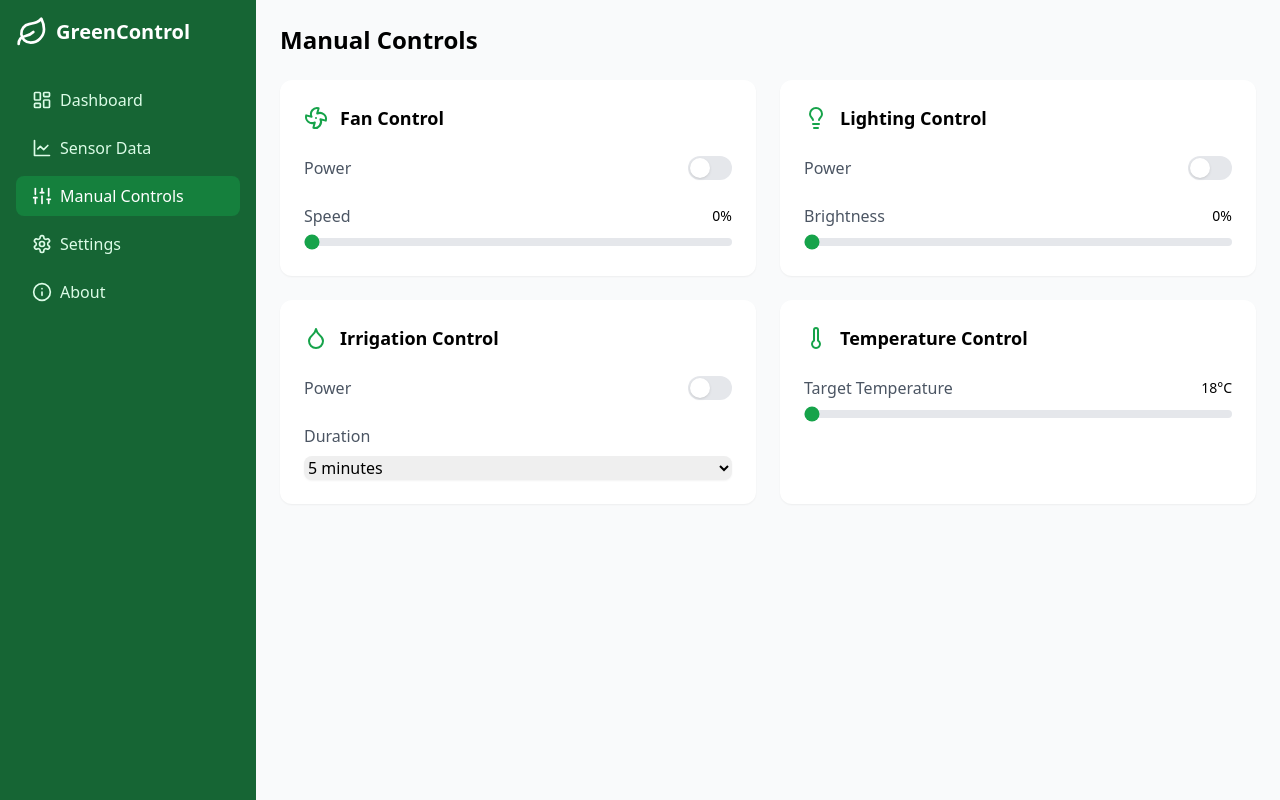
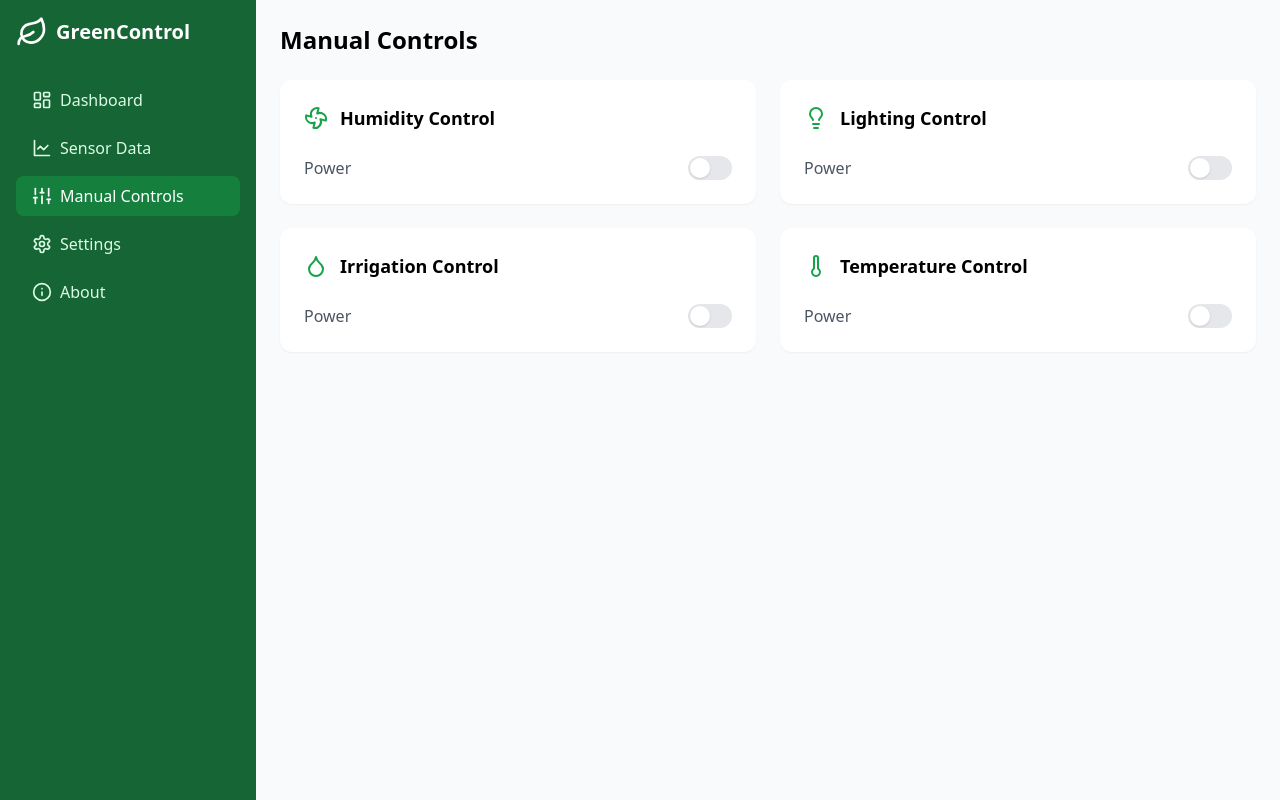
Before and after one commit to KaviduIsura/ps-frontend, a React (Vite) app: page /controls in a window 1280 px wide. Built offline with nearby package versions, Linux system fonts and the light colour scheme.

Commit message:
update the UI

```diff
--- a/src/components/controls/ConfirmDialog.tsx
+++ b/src/components/controls/ConfirmDialog.tsx
@@ -12,17 +12,10 @@ export function ConfirmDialog({ isOpen, onClose, onConfirm, changes, type }: Con
   if (!isOpen) return null;
 
   const formatChanges = () => {
-    const parts = [];
-    if (changes.enabled !== undefined) {
-      parts.push(`Power: ${changes.enabled ? 'On' : 'Off'}`);
+    if (changes?.enabled !== undefined) {
+      return `Power: ${changes.enabled ? 'On' : 'Off'}`;
     }
-    if (changes.value !== undefined) {
-      parts.push(`Value: ${changes.value}`);
-    }
-    if (changes.duration !== undefined) {
-      parts.push(`Duration: ${changes.duration} minutes`);
-    }
-    return parts.join(', ');
+    return 'No changes specified.';
   };
 
   return (
--- a/src/components/controls/ControlPanel.tsx
+++ b/src/components/controls/ControlPanel.tsx
@@ -1,53 +1,29 @@
 import React, { useState } from 'react';
 import { Switch } from './Switch';
-import { Slider } from './Slider';
 import { ConfirmDialog } from './ConfirmDialog';
-
-interface ControlOption {
-  label: string;
-  value: number;
-}
-
-interface SliderConfig {
-  label: string;
-  min: number;
-  max: number;
-  step: number;
-  unit: string;
-}
-
-interface ControlsConfig {
-  toggle?: boolean;
-  slider?: SliderConfig;
-  duration?: {
-    options: ControlOption[];
-  };
-}
 
 interface ControlPanelProps {
   title: string;
   icon: React.ReactNode;
   type: string;
-  controls: ControlsConfig;
   onConfirm: (type: string, value: any) => void;
 }
 
-export function ControlPanel({ title, icon, type, controls, onConfirm }: ControlPanelProps) {
+export function ControlPanel({ title, icon, type, onConfirm }: ControlPanelProps) {
   const [isEnabled, setIsEnabled] = useState(false);
-  const [sliderValue, setSliderValue] = useState(controls.slider?.min || 0);
-  const [duration, setDuration] = useState<number | null>(
-    controls.duration?.options[0].value || null
-  );
+
   const [showConfirm, setShowConfirm] = useState(false);
   const [pendingChanges, setPendingChanges] = useState<any>(null);
 
-  const handleChange = (changes: any) => {
+  const handleChange = (checked: boolean) => {
+    const changes = { enabled: checked };
     setPendingChanges(changes);
     setShowConfirm(true);
   };
 
   const handleConfirm = () => {
     onConfirm(type, pendingChanges);
+    setIsEnabled(pendingChanges.enabled);
     setShowConfirm(false);
   };
 
@@ -58,51 +34,12 @@ export function ControlPanel({ title, icon, type, controls, onConfirm }: Control
         <h3 className="text-lg font-semibold">{title}</h3>
       </div>
 
-      <div className="space-y-6">
-        {controls.toggle && (
-          <div className="flex items-center justify-between">
-            <span className="text-gray-600">Power</span>
-            <Switch
-              checked={isEnabled}
-              onChange={(checked) => handleChange({ ...pendingChanges, enabled: checked })}
-            />
-          </div>
-        )}
-
-        {controls.slider && (
-          <div className="space-y-2">
-            <div className="flex items-center justify-between">
-              <span className="text-gray-600">{controls.slider.label}</span>
-              <span className="text-sm font-medium">
-                {sliderValue}{controls.slider.unit}
-              </span>
-            </div>
-            <Slider
-              min={controls.slider.min}
-              max={controls.slider.max}
-              step={controls.slider.step}
-              value={sliderValue}
-              onChange={(value) => handleChange({ ...pendingChanges, value })}
-            />
-          </div>
-        )}
-
-        {controls.duration && (
-          <div className="space-y-2">
-            <label className="block text-gray-600">Duration</label>
-            <select
-              className="w-full rounded-lg border-gray-300 shadow-sm focus:border-green-500 focus:ring-green-500"
-              value={duration || ''}
-              onChange={(e) => handleChange({ duration: Number(e.target.value) })}
-            >
-              {controls.duration.options.map((option) => (
-                <option key={option.value} value={option.value}>
-                  {option.label}
-                </option>
-              ))}
-            </select>
-          </div>
-        )}
+      <div className="flex items-center justify-between">
+        <span className="text-gray-600">Power</span>
+        <Switch
+          checked={isEnabled}
+          onChange={handleChange}
+        />
       </div>
 
       <ConfirmDialog
--- a/src/components/controls/ManualControls.tsx
+++ b/src/components/controls/ManualControls.tsx
@@ -4,80 +4,36 @@ import { Fan, Lightbulb, Droplet, Thermometer } from 'lucide-react';
 
 export function ManualControls() {
   const handleConfirm = (type: string, value: any) => {
-    // In a real application, this would send commands to the greenhouse system
+    // Simulate sending commands to the greenhouse system
     console.log(`Updating ${type}:`, value);
   };
 
   return (
     <div className="p-6">
       <h2 className="text-2xl font-semibold mb-6">Manual Controls</h2>
-
       <div className="grid grid-cols-1 md:grid-cols-2 gap-6">
         <ControlPanel
-          title="Fan Control"
+          title="Humidity Control"
           icon={<Fan className="w-6 h-6" />}
           type="fan"
-          controls={{
-            toggle: true,
-            slider: {
-              label: 'Speed',
-              min: 0,
-              max: 100,
-              step: 5,
-              unit: '%'
-            }
-          }}
           onConfirm={handleConfirm}
         />
-
         <ControlPanel
           title="Lighting Control"
           icon={<Lightbulb className="w-6 h-6" />}
           type="lighting"
-          controls={{
-            toggle: true,
-            slider: {
-              label: 'Brightness',
-              min: 0,
-              max: 100,
-              step: 5,
-              unit: '%'
-            }
-          }}
           onConfirm={handleConfirm}
         />
-
         <ControlPanel
           title="Irrigation Control"
           icon={<Droplet className="w-6 h-6" />}
           type="irrigation"
-          controls={{
-            toggle: true,
-            duration: {
-              options: [
-                { label: '5 minutes', value: 5 },
-                { label: '10 minutes', value: 10 },
-                { label: '15 minutes', value: 15 },
-                { label: '30 minutes', value: 30 }
-              ]
-            }
-          }}
           onConfirm={handleConfirm}
         />
-
         <ControlPanel
           title="Temperature Control"
           icon={<Thermometer className="w-6 h-6" />}
           type="temperature"
-          controls={{
-            slider: {
-              label: 'Target Temperature',
-              min: 18,
-              max: 30,
-              step: 0.5,
-              unit: '°C'
-            }
-          }}
           onConfirm={handleConfirm}
         />
       </div>
--- a/src/components/controls/Slider.tsx
+++ /dev/null
@@ -1,23 +0,0 @@
-import React from 'react';
-
-interface SliderProps {
-  min: number;
-  max: number;
-  step: number;
-  value: number;
-  onChange: (value: number) => void;
-}
-
-export function Slider({ min, max, step, value, onChange }: SliderProps) {
-  return (
-    <input
-      type="range"
-      min={min}
-      max={max}
-      step={step}
-      value={value}
-      onChange={(e) => onChange(Number(e.target.value))}
-      className="w-full h-2 bg-gray-200 rounded-lg appearance-none cursor-pointer accent-green-600"
-    />
-  );
-}
```
